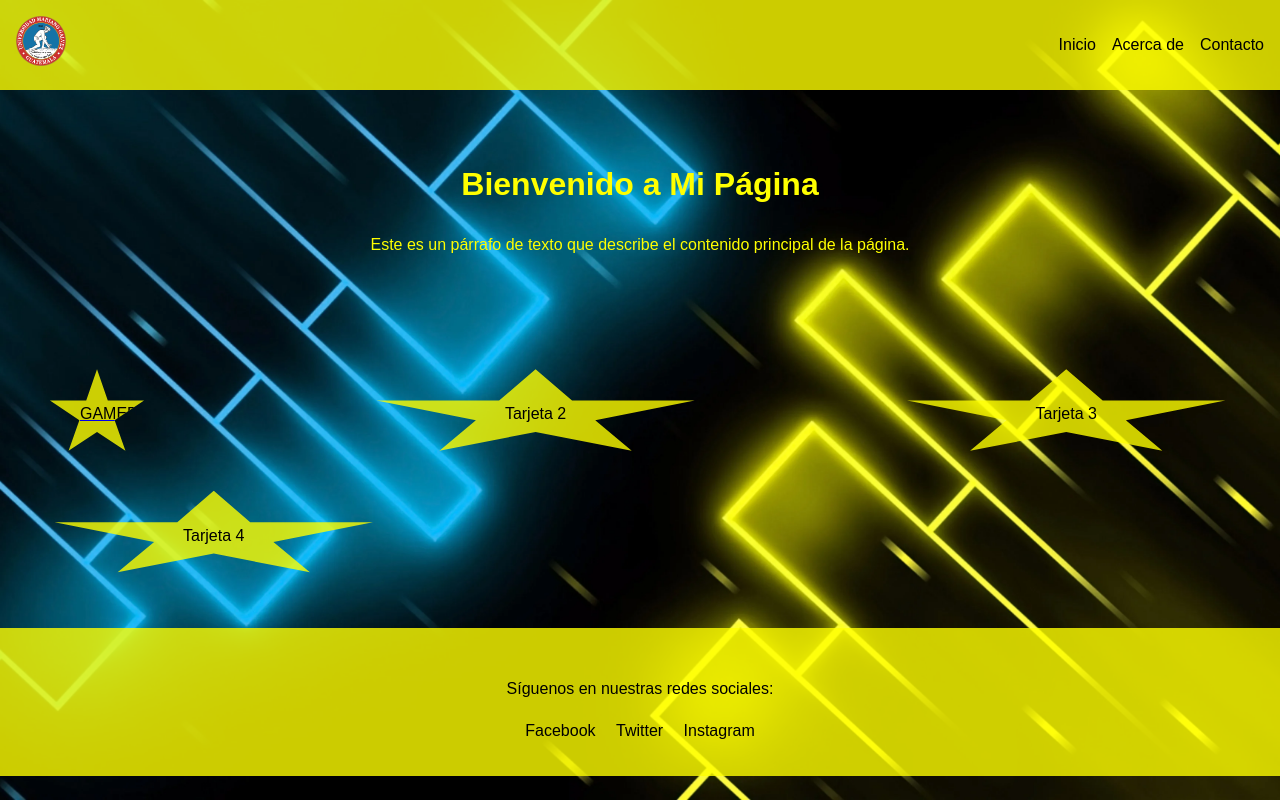
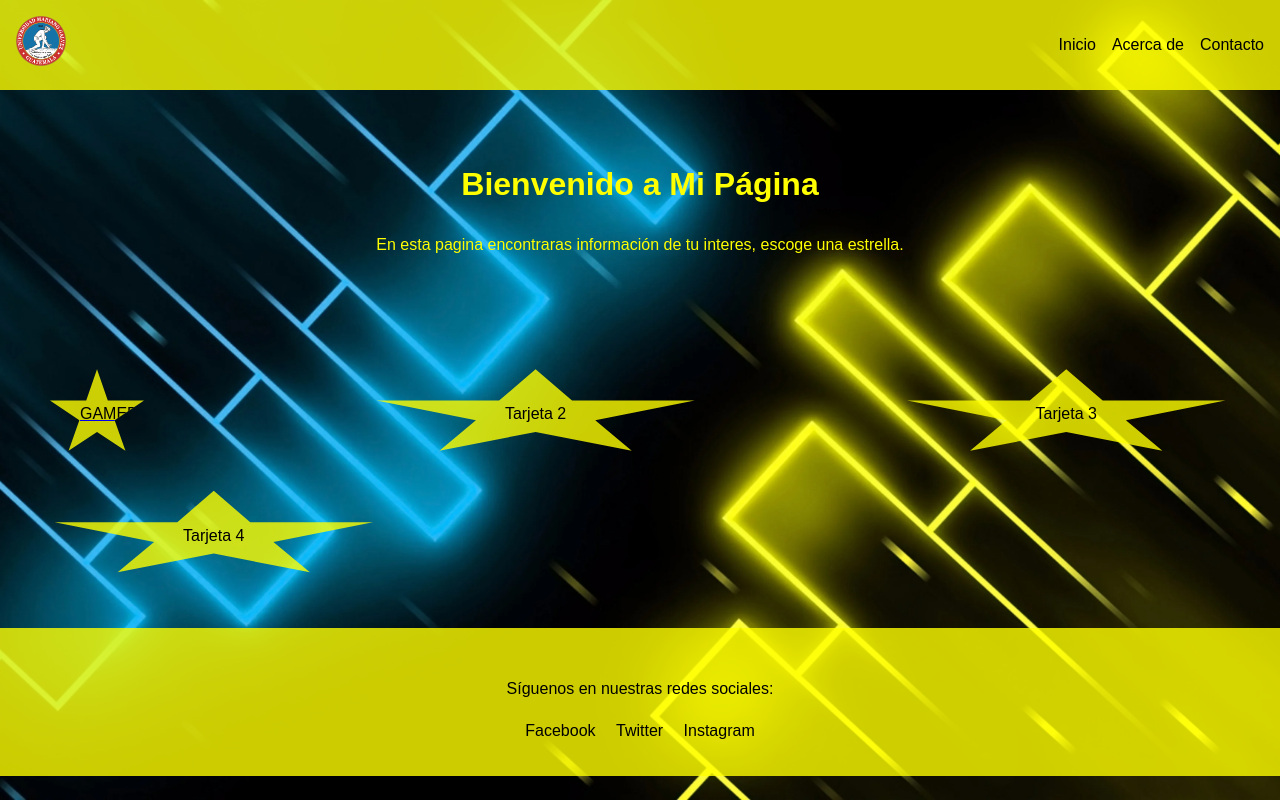
Before and after one commit to edgalimax/Media-Query---Edwin-Galicia, a plain HTML site: page index.html in a window 1280 px wide. Drawn offline with Linux system fonts and the light colour scheme.

Commit message:
Update index.html

```diff
--- a/index.html
+++ b/index.html
@@ -22,7 +22,7 @@
 
     <main>
         <h1>Bienvenido a Mi Página</h1>
-        <p>Este es un párrafo de texto que describe el contenido principal de la página.</p>
+        <p>En esta pagina encontraras información de tu interes, escoge una estrella.</p>
     </main>
 
     <section class="content-cards">
```
